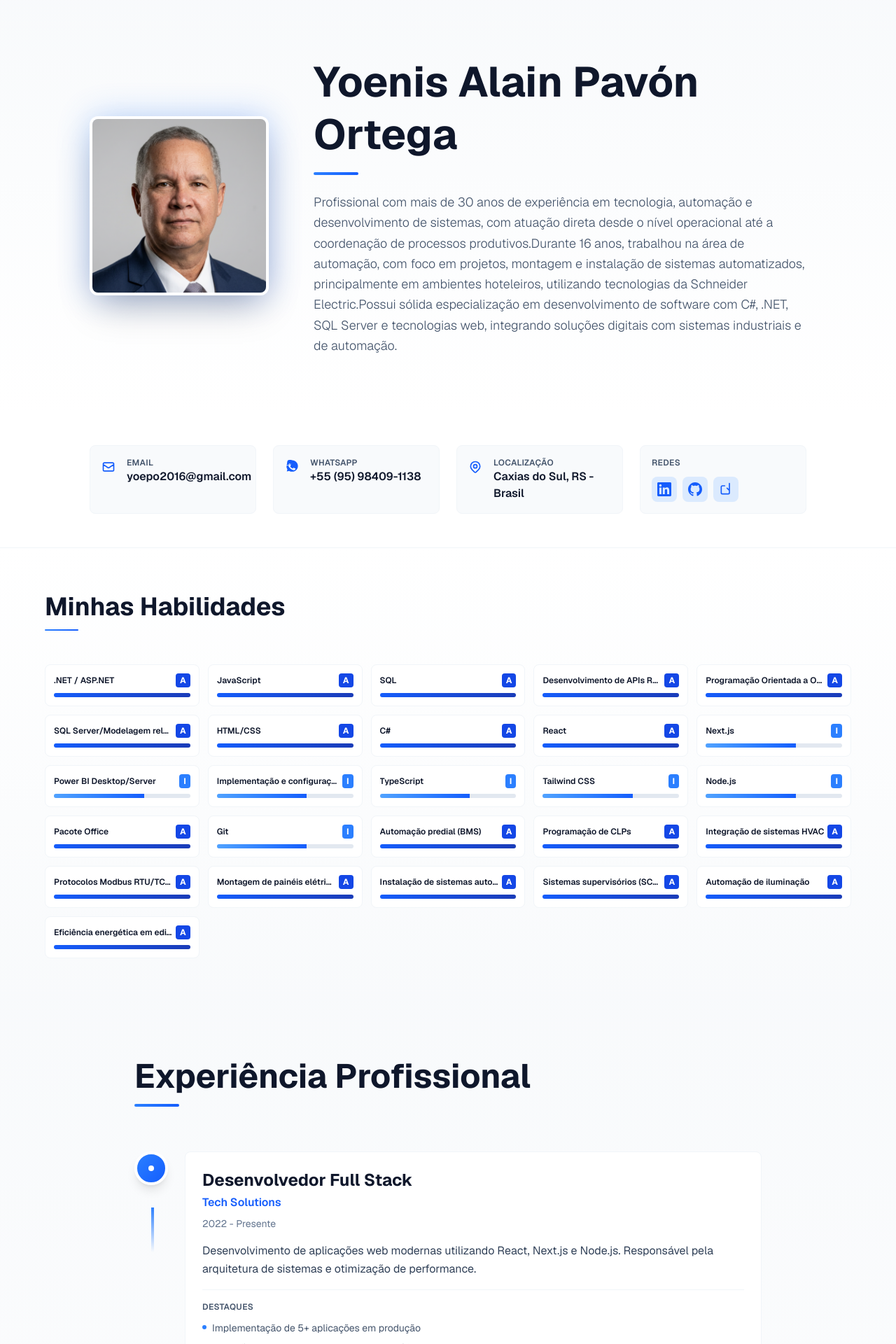
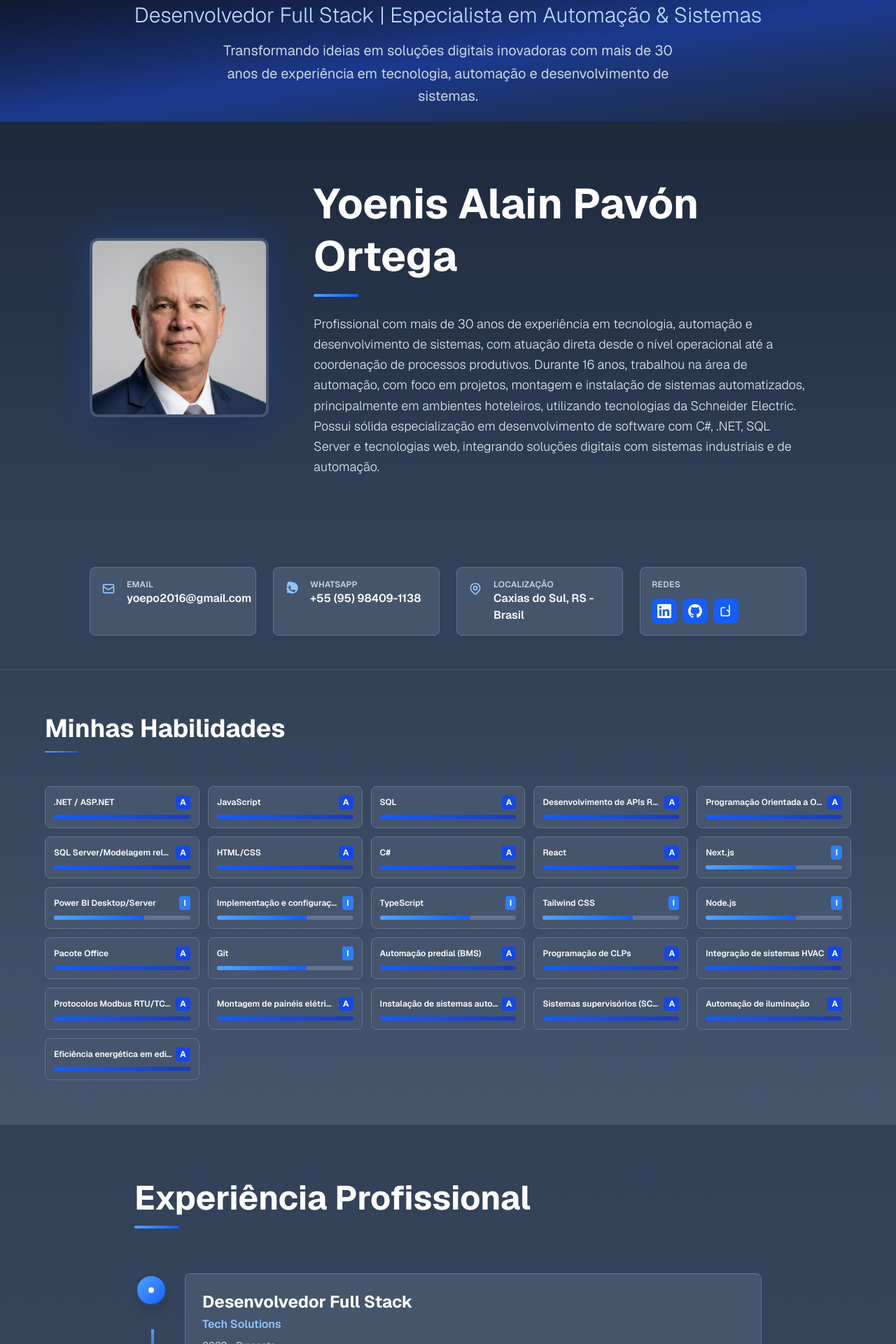
Before and after one commit to yoepo2026-alt/curriculo, a Next.js app: page / in a window 1280 px wide. Shown: the top 1920 px of the page at 70% size. Built offline with nearby package versions, Linux system fonts and the light colour scheme.

Commit message:
otros cambios

```diff
--- a/app/components/About.tsx
+++ b/app/components/About.tsx
@@ -7,7 +7,7 @@ export interface AboutProps {
 
 export default function About({ name, description, photoUrl, photoAlt = "Foto de perfil" }: AboutProps) {
   return (
-    <section className="w-full py-20 px-4 bg-gradient-to-b from-slate-50 to-white dark:from-slate-950 dark:to-slate-900">
+    <section id="content-section" className="w-full py-20 px-4 bg-gradient-to-b from-slate-800 to-slate-700">
       <div className="max-w-5xl mx-auto">
         <div className="flex flex-col md:flex-row items-start md:items-center gap-12 md:gap-16">
           {/* Foto */}
@@ -17,18 +17,18 @@ export default function About({ name, description, photoUrl, photoAlt = "Foto de
               <img
                 src={photoUrl}
                 alt={photoAlt}
-                className="w-56 h-56 md:w-64 md:h-64 rounded-xl object-cover shadow-2xl relative border-4 border-white dark:border-slate-800"
+                className="w-56 h-56 md:w-64 md:h-64 rounded-xl object-cover shadow-2xl relative border-4 border-slate-600"
               />
             </div>
           </div>
 
           {/* Descrição */}
           <div className="flex-1">
-            <h1 className="text-5xl md:text-6xl font-bold text-slate-900 dark:text-white mb-4 leading-tight">
+            <h1 className="text-5xl md:text-6xl font-bold text-white mb-4 leading-tight">
               {name}
             </h1>
-            <div className="w-16 h-1 bg-gradient-to-r from-blue-500 to-blue-600 mb-6 rounded-full"></div>
-            <p className="text-lg text-slate-600 dark:text-slate-300 leading-relaxed font-light">
+            <div className="w-16 h-1 bg-gradient-to-r from-blue-400 to-blue-600 mb-6 rounded-full"></div>
+            <p className="text-lg text-slate-200 leading-relaxed font-light">
               {description}
             </p>
           </div>
--- a/app/components/Experience.tsx
+++ b/app/components/Experience.tsx
@@ -19,13 +19,13 @@ export default function Experience({
   experiences
 }: ExperienceProps) {
   return (
-    <section className="w-full py-20 px-4 bg-gradient-to-b from-slate-50 to-white dark:from-slate-950 dark:to-slate-900">
+    <section className="w-full py-20 px-4 bg-gradient-to-b from-slate-700 to-slate-600">
       <div className="max-w-4xl mx-auto">
         <div className="mb-16">
-          <h2 className="text-5xl md:text-5xl font-bold text-slate-900 dark:text-white mb-4">
+          <h2 className="text-5xl md:text-5xl font-bold text-white mb-4">
             {title}
           </h2>
-          <div className="w-16 h-1 bg-gradient-to-r from-blue-500 to-blue-600 rounded-full"></div>
+          <div className="w-16 h-1 bg-gradient-to-r from-blue-400 to-blue-600 rounded-full"></div>
         </div>
 
         <div className="space-y-8">
@@ -33,48 +33,48 @@ export default function Experience({
             <div key={index} className="relative">
               {/* Linha vertical */}
               {index !== experiences.length - 1 && (
-                <div className="absolute left-6 top-20 w-1 h-16 bg-gradient-to-b from-blue-500 to-transparent dark:from-blue-400"></div>
+                <div className="absolute left-6 top-20 w-1 h-16 bg-gradient-to-b from-blue-400 to-transparent"></div>
               )}
 
               <div className="flex gap-6">
                 {/* Ponto na timeline */}
                 <div className="flex flex-col items-center flex-shrink-0">
-                  <div className="w-12 h-12 bg-gradient-to-br from-blue-500 to-blue-600 rounded-full flex items-center justify-center border-4 border-white dark:border-slate-900 shadow-lg">
+                  <div className="w-12 h-12 bg-gradient-to-br from-blue-400 to-blue-600 rounded-full flex items-center justify-center border-4 border-slate-700 shadow-lg">
                     <div className="w-2 h-2 bg-white rounded-full"></div>
                   </div>
                 </div>
 
                 {/* Conteúdo da experiência */}
                 <div className="pb-8 flex-1">
-                  <div className="bg-white dark:bg-slate-800 p-6 rounded-lg border border-slate-100 dark:border-slate-700 hover:shadow-lg dark:hover:shadow-blue-500/20 transition-all duration-300">
+                  <div className="bg-slate-600 p-6 rounded-lg border border-slate-500 hover:shadow-lg hover:shadow-blue-500/20 transition-all duration-300">
                     {/* Header */}
                     <div className="mb-4">
-                      <h3 className="text-2xl font-bold text-slate-900 dark:text-white mb-1">
+                      <h3 className="text-2xl font-bold text-white mb-1">
                         {exp.position}
                       </h3>
-                      <p className="text-blue-600 dark:text-blue-400 font-semibold">
+                      <p className="text-blue-300 font-semibold">
                         {exp.company}
                       </p>
-                      <p className="text-sm text-slate-500 dark:text-slate-400 mt-2">
+                      <p className="text-sm text-slate-300 mt-2">
                         {exp.period}
                       </p>
                     </div>
 
                     {/* Descrição */}
-                    <p className="text-slate-700 dark:text-slate-300 mb-4 leading-relaxed">
+                    <p className="text-slate-200 mb-4 leading-relaxed">
                       {exp.description}
                     </p>
 
                     {/* Achievements */}
                     {exp.achievements && exp.achievements.length > 0 && (
-                      <div className="mt-4 pt-4 border-t border-slate-100 dark:border-slate-700">
-                        <p className="text-xs font-semibold text-slate-600 dark:text-slate-400 mb-3 uppercase tracking-wide">
+                      <div className="mt-4 pt-4 border-t border-slate-500">
+                        <p className="text-xs font-semibold text-slate-300 mb-3 uppercase tracking-wide">
                           Destaques
                         </p>
                         <ul className="space-y-2">
                           {exp.achievements.map((achievement, idx) => (
-                            <li key={idx} className="flex items-start gap-2 text-sm text-slate-600 dark:text-slate-300">
-                              <span className="w-1.5 h-1.5 bg-blue-500 rounded-full mt-1.5 flex-shrink-0"></span>
+                            <li key={idx} className="flex items-start gap-2 text-sm text-slate-200">
+                              <span className="w-1.5 h-1.5 bg-blue-400 rounded-full mt-1.5 flex-shrink-0"></span>
                               {achievement}
                             </li>
                           ))}
@@ -83,7 +83,7 @@ export default function Experience({
                     )}
 
                     {/* Button para ver projetos */}
-                    <div className="mt-6 pt-4 border-t border-slate-100 dark:border-slate-700">
+                    <div className="mt-6 pt-4 border-t border-slate-500">
                       <Link
                         href={`/experience/${exp.id}`}
                         className="inline-flex items-center gap-2 px-4 py-2 bg-blue-600 hover:bg-blue-700 text-white font-semibold rounded-lg transition-colors"
--- /dev/null
+++ b/app/components/Header.tsx
@@ -0,0 +1,65 @@
+'use client';
+
+export interface HeaderProps {
+  title: string;
+  subtitle?: string;
+  cta?: string;
+}
+
+export default function Header({
+  title,
+  subtitle = "Desenvolvedor Full Stack | Especialista em Automação",
+  cta = "Conheça meu trabalho"
+}: HeaderProps) {
+  const scrollToContent = () => {
+    const element = document.getElementById("content-section");
+    if (element) {
+      element.scrollIntoView({ behavior: "smooth" });
+    }
+  };
+
+  return (
+    <header className="w-full bg-gradient-to-br from-slate-900 via-blue-900 to-slate-800 text-white max-h-[250px] flex items-center justify-center px-1 py-1">
+      <div className="mx-auto text-center">
+        {/* Elemento decorativo */}
+ {/*        <div className="mb-6 flex justify-center">
+          <div className="w-16 h-16 bg-gradient-to-br from-blue-400 to-blue-600 rounded-full blur-3xl opacity-30 absolute"></div>
+          <div className="w-16 h-16 bg-gradient-to-br from-blue-400 to-blue-600 rounded-full opacity-10 relative"></div>
+        </div>
+ */}
+        {/* Subtítulo */}
+        <p className="text-2xl md:text-3xl text-blue-200 mb-4 font-light">
+          {subtitle}
+        </p>
+
+        {/* Descrição resumida */}
+        <p className="text-lg md:text-xl text-slate-300 mb-4 max-w-2xl mx-auto leading-relaxed">
+          Transformando ideias em soluções digitais inovadoras com mais de 30 anos de experiência em tecnologia, automação e desenvolvimento de sistemas.
+        </p>
+
+        {/* CTA Button */}
+ {/*        <div className="flex flex-col sm:flex-row gap-4 justify-center">
+          <button
+            onClick={scrollToContent}
+            className="px-8 py-4 bg-gradient-to-r from-blue-500 to-blue-600 hover:from-blue-600 hover:to-blue-700 text-white font-bold rounded-lg transition-all duration-300 transform hover:scale-105 shadow-xl"
+          >
+            {cta}
+          </button>
+          <button
+            onClick={scrollToContent}
+            className="px-8 py-4 border-2 border-blue-400 text-blue-300 hover:text-white hover:border-white font-bold rounded-lg transition-all duration-300"
+          >
+            Ver mais
+          </button>
+        </div>
+ */}
+        {/* Scroll indicator */}
+ {/*        <div className="absolute bottom-8 left-1/2 transform -translate-x-1/2 animate-bounce">
+          <svg className="w-8 h-8 text-blue-400" fill="none" stroke="currentColor" viewBox="0 0 24 24">
+            <path strokeLinecap="round" strokeLinejoin="round" strokeWidth={2} d="M19 14l-7 7m0 0l-7-7m7 7V3" />
+          </svg>
+        </div>
+ */}      </div>
+    </header>
+  );
+}
--- a/app/components/PersonalData.tsx
+++ b/app/components/PersonalData.tsx
@@ -56,34 +56,34 @@ export default function PersonalData({
   ].filter(Boolean);
 
   return (
-    <section className="w-full py-12 px-4 bg-white dark:bg-slate-800 border-b border-slate-100 dark:border-slate-700">
+    <section className="w-full py-12 px-4 bg-slate-700 border-b border-slate-600">
       <div className="max-w-5xl mx-auto">
         <div className="grid grid-cols-1 md:grid-cols-2 lg:grid-cols-4 gap-6">
           {/* Contato Principal */}
           {contactItems.map((item, index) => (
             <div
               key={index}
-              className={`flex items-start gap-4 p-4 rounded-lg bg-slate-50 dark:bg-slate-700/50 border border-slate-100 dark:border-slate-600 hover:bg-slate-100 dark:hover:bg-slate-700 transition-colors ${
+              className={`flex items-start gap-4 p-4 rounded-lg bg-slate-600 border border-slate-500 hover:bg-slate-500 transition-colors ${
                 item.href ? 'cursor-pointer' : ''
               }`}
             >
-              <div className="flex-shrink-0 text-blue-600 dark:text-blue-400 mt-1">
+              <div className="flex-shrink-0 text-blue-300 mt-1">
                 {item.icon}
               </div>
               <div className="flex-1 min-w-0">
-                <p className="text-xs font-semibold text-slate-600 dark:text-slate-400 uppercase tracking-wide">
+                <p className="text-xs font-semibold text-slate-300 uppercase tracking-wide">
                   {item.label}
                 </p>
                 {item.href ? (
                   <a
                     target="_blank"
                     href={item.href}
-                    className="text-slate-900 dark:text-white font-semibold hover:text-blue-600 dark:hover:text-blue-400 transition-colors truncate"
+                    className="text-white font-semibold hover:text-blue-300 transition-colors truncate"
                   >
                     {item.value}
                   </a>
                 ) : (
-                  <p className="text-slate-900 dark:text-white font-semibold">
+                  <p className="text-white font-semibold">
                     {item.value}
                   </p>
                 )}
@@ -93,8 +93,8 @@ export default function PersonalData({
 
           {/* Social Links */}
           {socialLinks.length > 0 && (
-            <div className="p-4 rounded-lg bg-slate-50 dark:bg-slate-700/50 border border-slate-100 dark:border-slate-600">
-              <p className="text-xs font-semibold text-slate-600 dark:text-slate-400 mb-3 uppercase tracking-wide">
+            <div className="p-4 rounded-lg bg-slate-600 border border-slate-500">
+              <p className="text-xs font-semibold text-slate-300 mb-3 uppercase tracking-wide">
                 Redes
               </p>
               <div className="flex gap-2">
@@ -105,7 +105,7 @@ export default function PersonalData({
                     target="_blank"
                     rel="noopener noreferrer"
                     title={social.label}
-                    className="w-9 h-9 flex items-center justify-center rounded-lg bg-blue-100 dark:bg-blue-900 text-blue-600 dark:text-blue-400 hover:bg-blue-200 dark:hover:bg-blue-800 transition-colors"
+                    className="w-9 h-9 flex items-center justify-center rounded-lg bg-blue-600 text-white hover:bg-blue-500 transition-colors"
                   >
                     {social.icon === 'linkedin' && (
                       <svg className="w-5 h-5" fill="currentColor" viewBox="0 0 24 24">
--- a/app/components/SkillsCompact.tsx
+++ b/app/components/SkillsCompact.tsx
@@ -52,13 +52,13 @@ export default function SkillsCompact({
   };
 
   return (
-    <section className="w-full py-16 px-4 bg-gradient-to-b from-white to-slate-50 dark:from-slate-900 dark:to-slate-950">
+    <section className="w-full py-16 px-4 bg-gradient-to-b from-slate-700 to-slate-600">
       <div className="max-w-6xl mx-auto">
         <div className="mb-12">
-          <h2 className="text-4xl md:text-4xl font-bold text-slate-900 dark:text-white mb-3">
+          <h2 className="text-4xl md:text-4xl font-bold text-white mb-3">
             {title}
           </h2>
-          <div className="w-12 h-0.5 bg-gradient-to-r from-blue-500 to-blue-600 rounded-full"></div>
+          <div className="w-12 h-0.5 bg-gradient-to-r from-blue-400 to-blue-600 rounded-full"></div>
         </div>
 
         <div className="grid grid-cols-2 md:grid-cols-3 lg:grid-cols-4 xl:grid-cols-5 gap-3">
@@ -68,9 +68,9 @@ export default function SkillsCompact({
             const levelLabel = getLevelLabel(skill.level);
 
             return (
-              <div key={index} className="p-3 bg-white dark:bg-slate-800 rounded-lg border border-slate-100 dark:border-slate-700 hover:shadow-md dark:hover:shadow-blue-500/20 transition-all duration-300">
+              <div key={index} className="p-3 bg-slate-600 rounded-lg border border-slate-500 hover:shadow-md hover:bg-slate-500 transition-all duration-300">
                 <div className="flex justify-between items-center mb-2">
-                  <h3 className="text-xs font-semibold text-slate-900 dark:text-white truncate flex-1">
+                  <h3 className="text-xs font-semibold text-white truncate flex-1">
                     {skill.name}
                   </h3>
                   <span className={`px-1.5 py-0.5 rounded text-xs font-bold flex-shrink-0 ml-1 ${badgeColor}`}>
@@ -79,7 +79,7 @@ export default function SkillsCompact({
                 </div>
 
                 {/* Barra de progresso */}
-                <div className="w-full bg-slate-200 dark:bg-slate-700 rounded-full h-1.5 overflow-hidden">
+                <div className="w-full bg-slate-500 rounded-full h-1.5 overflow-hidden">
                   <div
                     className={`h-full ${barColor} transition-all duration-500`}
                     style={{ width: `${percentage}%` }}
--- a/app/experience/[id]/page.tsx
+++ b/app/experience/[id]/page.tsx
@@ -214,7 +214,7 @@ export default async function ExperiencePage({ params }: PageProps) {
   return (
     <div className="flex flex-col min-h-screen bg-white dark:bg-slate-950 font-sans">
       {/* Header com voltar */}
-      <div className="w-full py-6 px-4 bg-gradient-to-b from-slate-50 to-white dark:from-slate-900 dark:to-slate-950 border-b border-slate-100 dark:border-slate-800">
+      <div className="w-full py-6 px-4 bg-gradient-to-b from-slate-400 to-slate-600 dark:from-slate-900 dark:to-slate-950 border-b border-slate-100 dark:border-slate-800">
         <div className="max-w-6xl mx-auto">
           <Link
             href="/"
--- a/app/page.tsx
+++ b/app/page.tsx
@@ -1,3 +1,4 @@
+import Header from './components/Header';
 import About from './components/About';
 import PersonalData from './components/PersonalData';
 import SkillsCompact from './components/SkillsCompact';
@@ -13,7 +14,7 @@ export default function Home() {
   // Dados de exemplo - você pode trocar pela sua foto e informações reais
   const aboutData = {
     name: "Yoenis Alain Pavón Ortega",
-    description: "Profissional com mais de 30 anos de experiência em tecnologia, automação e desenvolvimento de sistemas, com atuação direta desde o nível operacional até a coordenação de processos produtivos.Durante 16 anos, trabalhou na área de automação, com foco em projetos, montagem e instalação de sistemas automatizados, principalmente em ambientes hoteleiros, utilizando tecnologias da Schneider Electric.Possui sólida especialização em desenvolvimento de software com C#, .NET, SQL Server e tecnologias web, integrando soluções digitais com sistemas industriais e de automação.",
+    description: "Profissional com mais de 30 anos de experiência em tecnologia, automação e desenvolvimento de sistemas, com atuação direta desde o nível operacional até a coordenação de processos produtivos. Durante 16 anos, trabalhou na área de automação, com foco em projetos, montagem e instalação de sistemas automatizados, principalmente em ambientes hoteleiros, utilizando tecnologias da Schneider Electric. Possui sólida especialização em desenvolvimento de software com C#, .NET, SQL Server e tecnologias web, integrando soluções digitais com sistemas industriais e de automação.",
     photoUrl: "../../images/foto.png", // Troque pela URL da sua foto
   };
 
@@ -144,8 +145,13 @@ export default function Home() {
   ];
 
   return (
-    <div className="flex flex-col min-h-screen bg-white dark:bg-slate-950 font-sans">
+    <div className="flex flex-col min-h-screen bg-slate-800 font-sans">
       <main className="flex-1 w-full">
+        <Header
+          title={aboutData.name}
+          subtitle="Desenvolvedor Full Stack | Especialista em Automação & Sistemas"
+          cta="Explorar Portfólio"
+        />
         <About
           name={aboutData.name}
           description={aboutData.description}
```
Also changed, not shown: app/components/Certifications.tsx (+18 -18 lines), app/components/Languages.tsx (+6 -6 lines), app/components/Projects.tsx (+13 -13 lines).
